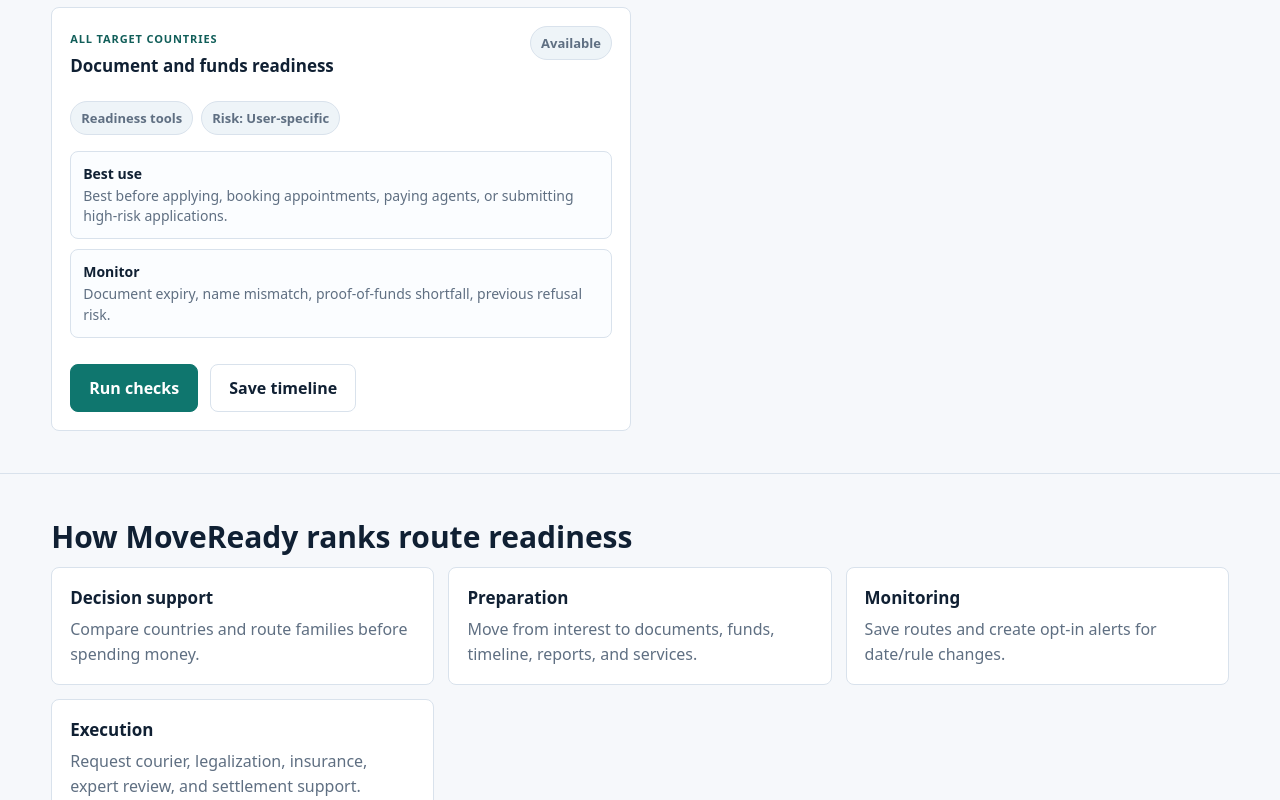
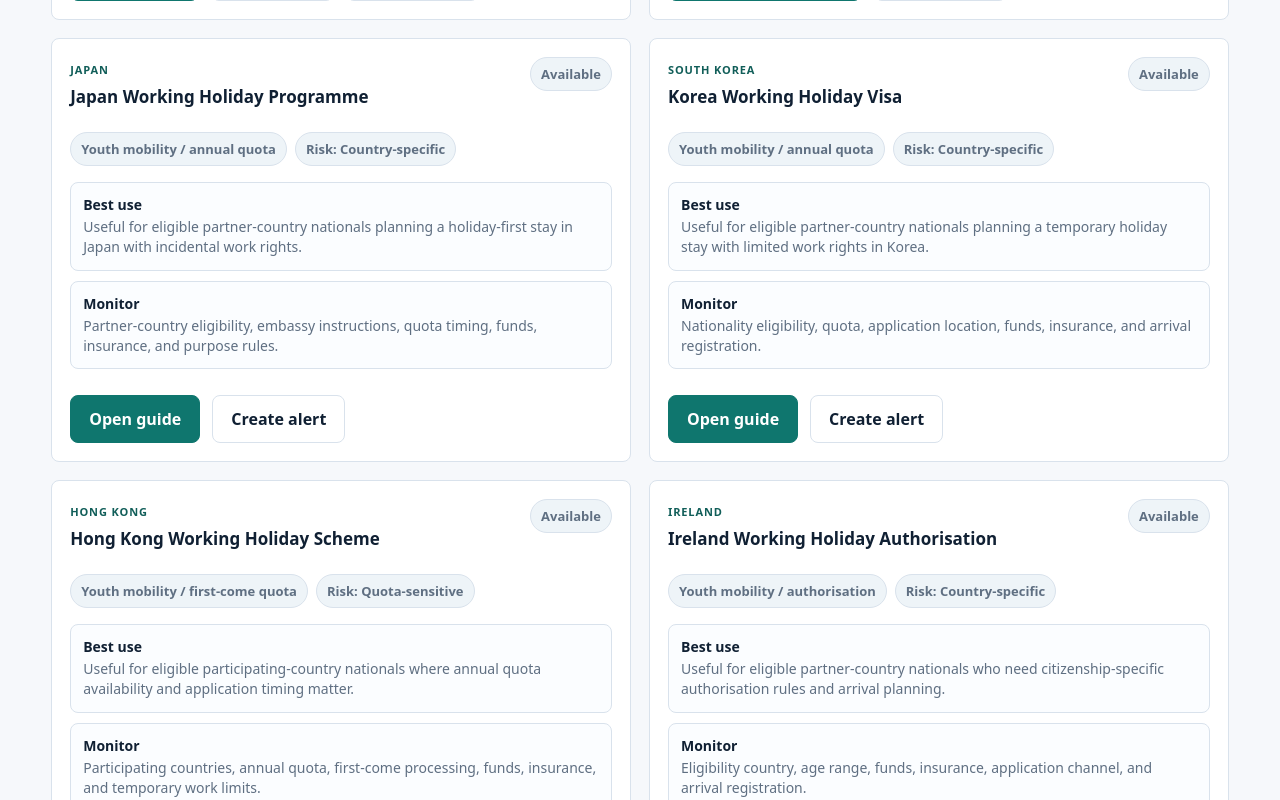
Before and after one commit to SirBM201/SirBM201-moveready-frontend, a Next.js app: page /compare in a window 1280 px wide. Shown: the part 1560-2360 px from the top of the page. Built offline with nearby package versions, Linux system fonts and the light colour scheme.

Commit message:
Add working holiday routes to comparison page

```diff
--- a/app/compare/page.tsx
+++ b/app/compare/page.tsx
@@ -56,6 +56,58 @@ const routes = [
     ],
   },
   {
+    name: "Japan Working Holiday Programme",
+    country: "Japan",
+    category: "Youth mobility / annual quota",
+    status: "Available",
+    risk: "Country-specific",
+    strength: "Useful for eligible partner-country nationals planning a holiday-first stay in Japan with incidental work rights.",
+    watch: "Partner-country eligibility, embassy instructions, quota timing, funds, insurance, and purpose rules.",
+    actions: [
+      { label: "Open guide", href: "/opportunities/japan-working-holiday" },
+      { label: "Create alert", href: "/watchlist?type=opportunity&code=JP-WH&title=Japan%20Working%20Holiday%20Programme" },
+    ],
+  },
+  {
+    name: "Korea Working Holiday Visa",
+    country: "South Korea",
+    category: "Youth mobility / annual quota",
+    status: "Available",
+    risk: "Country-specific",
+    strength: "Useful for eligible partner-country nationals planning a temporary holiday stay with limited work rights in Korea.",
+    watch: "Nationality eligibility, quota, application location, funds, insurance, and arrival registration.",
+    actions: [
+      { label: "Open guide", href: "/opportunities/korea-working-holiday" },
+      { label: "Create alert", href: "/watchlist?type=opportunity&code=KR-WH&title=Korea%20Working%20Holiday%20Visa" },
+    ],
+  },
+  {
+    name: "Hong Kong Working Holiday Scheme",
+    country: "Hong Kong",
+    category: "Youth mobility / first-come quota",
+    status: "Available",
+    risk: "Quota-sensitive",
+    strength: "Useful for eligible participating-country nationals where annual quota availability and application timing matter.",
+    watch: "Participating countries, annual quota, first-come processing, funds, insurance, and temporary work limits.",
+    actions: [
+      { label: "Open guide", href: "/opportunities/hong-kong-working-holiday" },
+      { label: "Create alert", href: "/watchlist?type=opportunity&code=HK-WHS&title=Hong%20Kong%20Working%20Holiday%20Scheme" },
+    ],
+  },
+  {
+    name: "Ireland Working Holiday Authorisation",
+    country: "Ireland",
+    category: "Youth mobility / authorisation",
+    status: "Available",
+    risk: "Country-specific",
+    strength: "Useful for eligible partner-country nationals who need citizenship-specific authorisation rules and arrival planning.",
+    watch: "Eligibility country, age range, funds, insurance, application channel, and arrival registration.",
+    actions: [
+      { label: "Open guide", href: "/opportunities/ireland-working-holiday" },
+      { label: "Create alert", href: "/watchlist?type=opportunity&code=IE-WHA&title=Ireland%20Working%20Holiday%20Authorisation" },
+    ],
+  },
+  {
     name: "Document and funds readiness",
     country: "All target countries",
     category: "Readiness tools",
@@ -97,7 +149,7 @@ export default function ComparePage() {
           <span className="eyebrow">Route comparison</span>
           <h1>Compare before you commit.</h1>
           <p className="lede">
-            Use MoveReady to compare countries, startup routes, D visa pathways, lottery/ballot opportunities, and readiness tools before spending money on documents, appointments, travel, or service providers.
+            Use MoveReady to compare countries, startup routes, D visa pathways, lottery/ballot opportunities, youth mobility routes, and readiness tools before spending money on documents, appointments, travel, or service providers.
           </p>
           <div className="actions">
             <a className="btn primary" href="/country-comparison">Compare countries</a>
```
